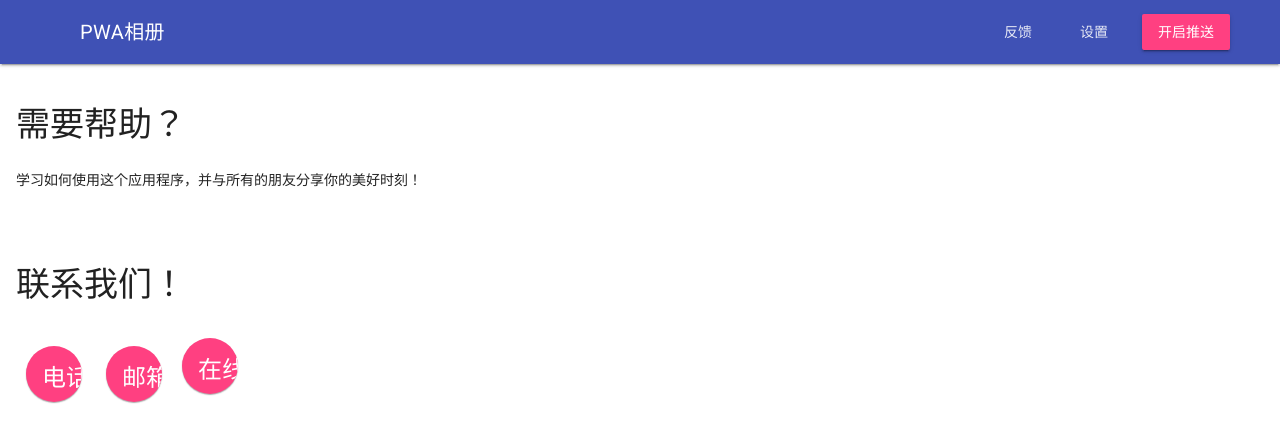
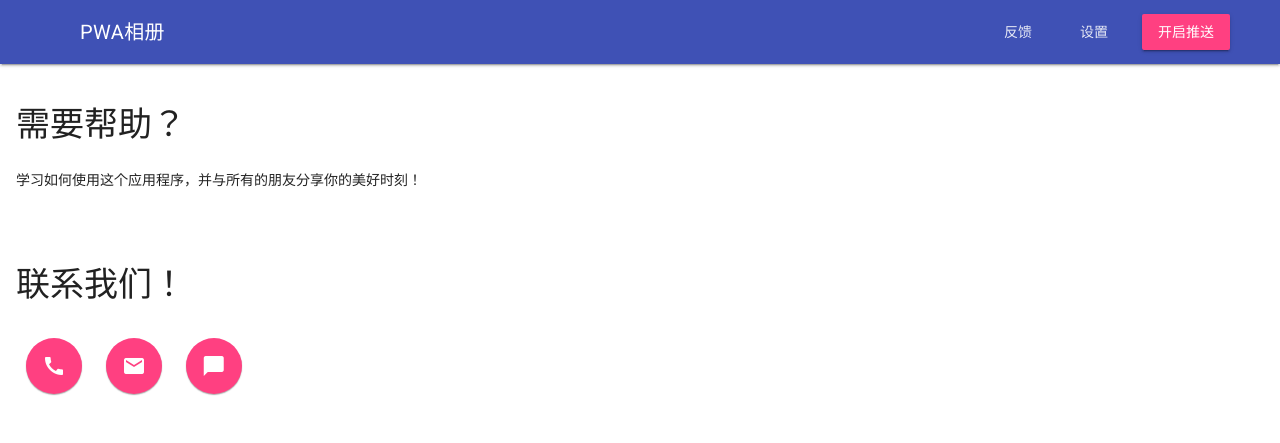
Before and after one commit to WeiGrand/PWADemo, a website: page public/help/index.html in a window 1280 px wide. Drawn offline with nearby package versions, Linux system fonts and the light colour scheme.

```diff
--- a/public/help/index.html
+++ b/public/help/index.html
@@ -59,13 +59,13 @@
           <h3>联系我们！</h3>
           <div>
             <button class="mdl-button mdl-js-button mdl-button--fab mdl-button--colored">
-              <i class="material-icons">电话</i>
+              <i class="material-icons">call</i>
             </button>
             <button class="mdl-button mdl-js-button mdl-button--fab mdl-button--colored">
-              <i class="material-icons">邮箱/i>
+              <i class="material-icons">email</i>
             </button>
             <button class="mdl-button mdl-js-button mdl-button--fab mdl-button--colored">
-              <i class="material-icons">在线咨询</i>
+              <i class="material-icons">chat_bubble</i>
             </button>
           </div>
         </div>
--- a/public/src/js/app.js
+++ b/public/src/js/app.js
@@ -8,6 +8,7 @@
         })
 }
 
+//Web Install Banner
 window.addEventListener('beforeinstallprompt', function(event) {
     console.log('beforeinstallprompt fired');
     event.preventDefault();
```
Also changed, not shown: README.md.
